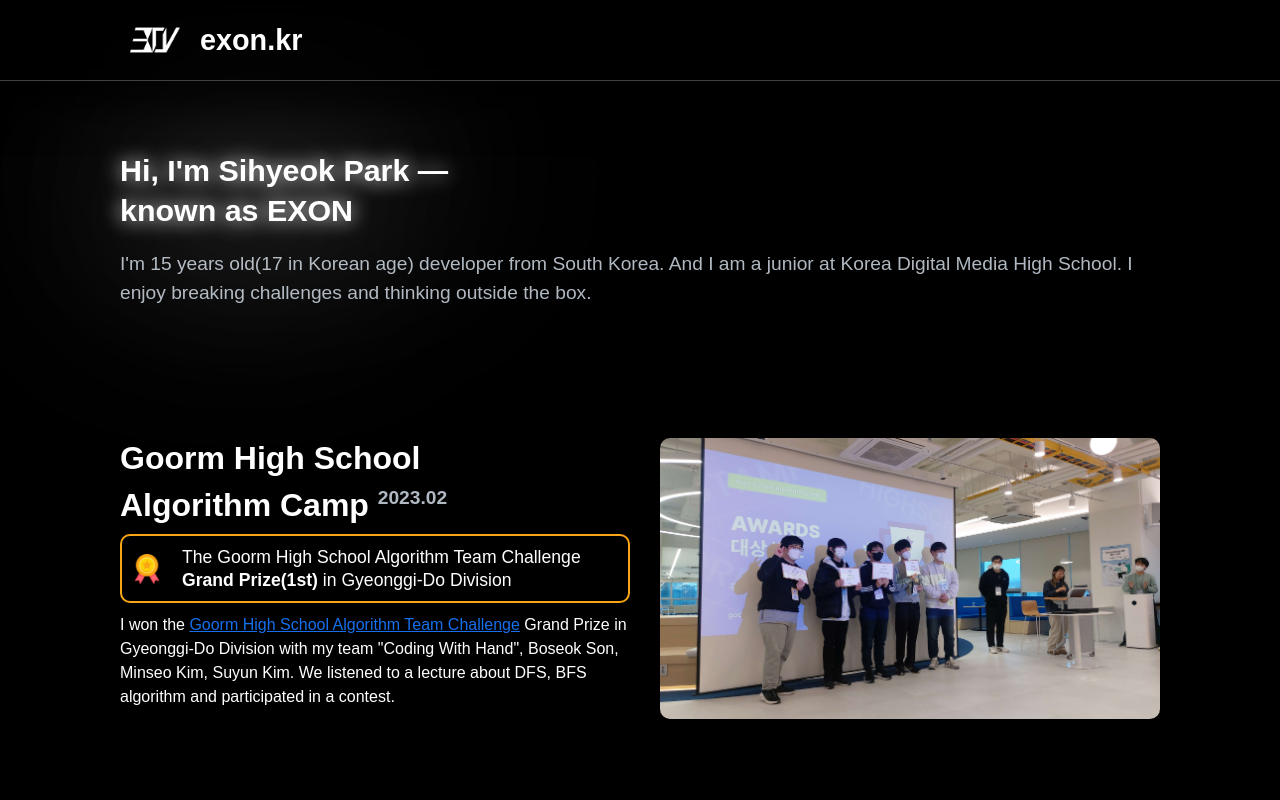
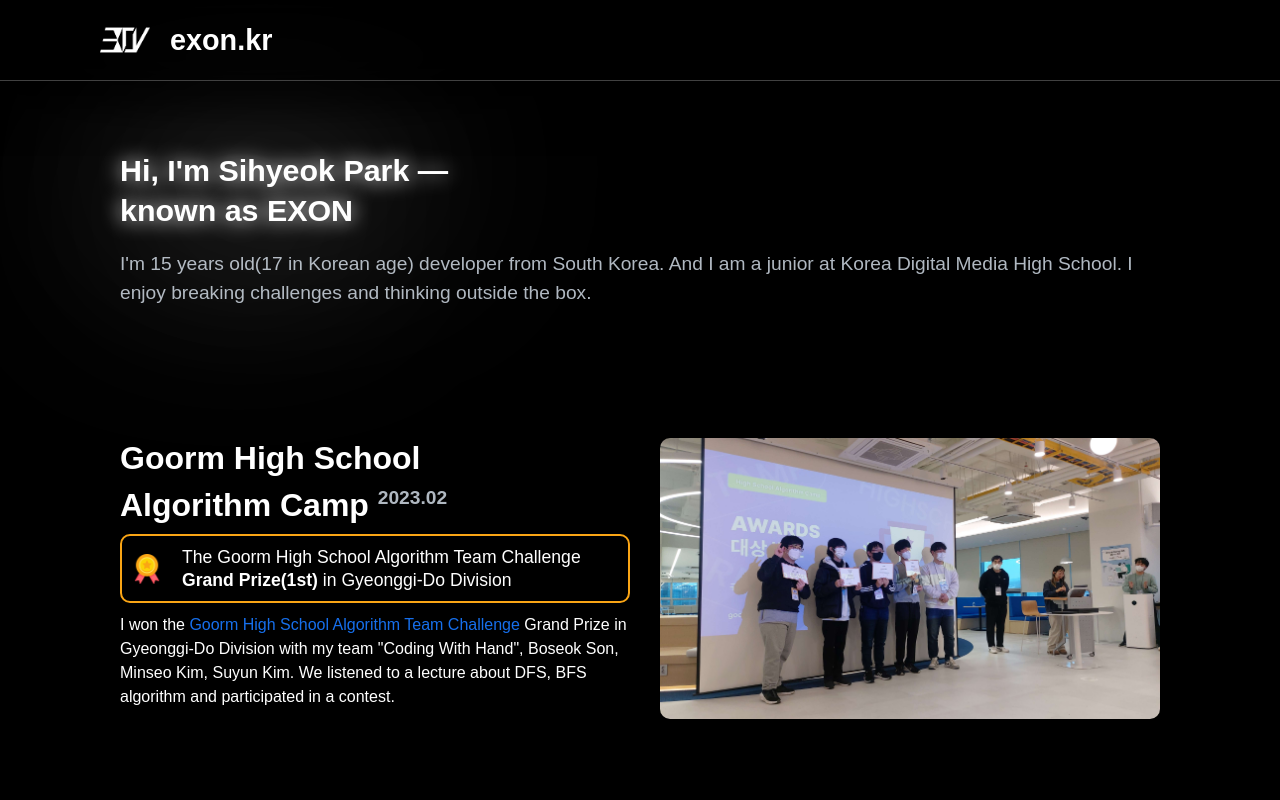
Before and after one commit to sihyeokpark/exon.kr, a React (Create React App) app in the folder app/: page / in a window 1280 px wide. Shown: the top 800 px of the page. Built offline with nearby package versions, Linux system fonts and the light colour scheme; a web font is replaced by a local one.

Commit message:
Update: 선배 피드백

```diff
--- a/app/src/css/App.css
+++ b/app/src/css/App.css
@@ -182,6 +182,10 @@
     color: #166fec;
 }
 
+a:hover {
+    color: #305bff;
+}
+
 svg {
     width: 2.5rem;
     height: 2.5rem;
--- a/app/src/css/index.css
+++ b/app/src/css/index.css
@@ -40,3 +40,11 @@
     font-size: 2rem;
     font-weight: 600;
 }
+
+* {
+    box-sizing: border-box;
+}
+
+a {
+    text-decoration: none;
+}
```
